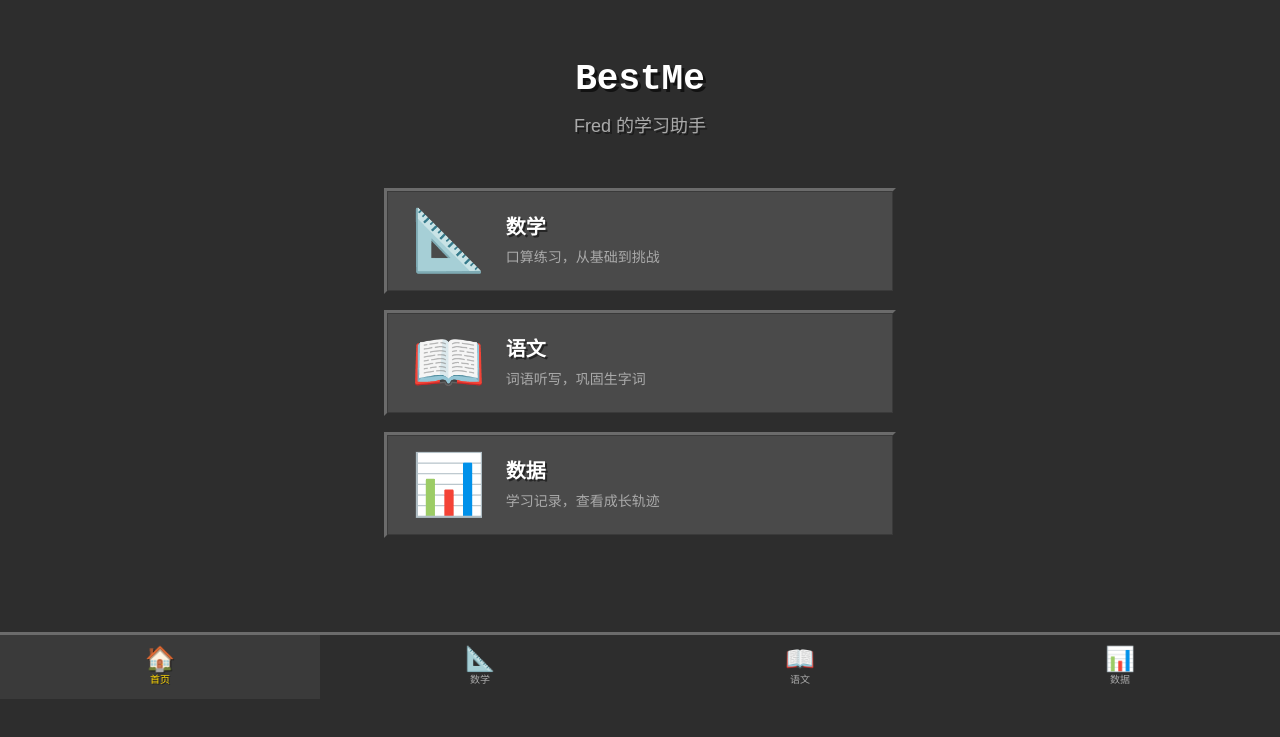
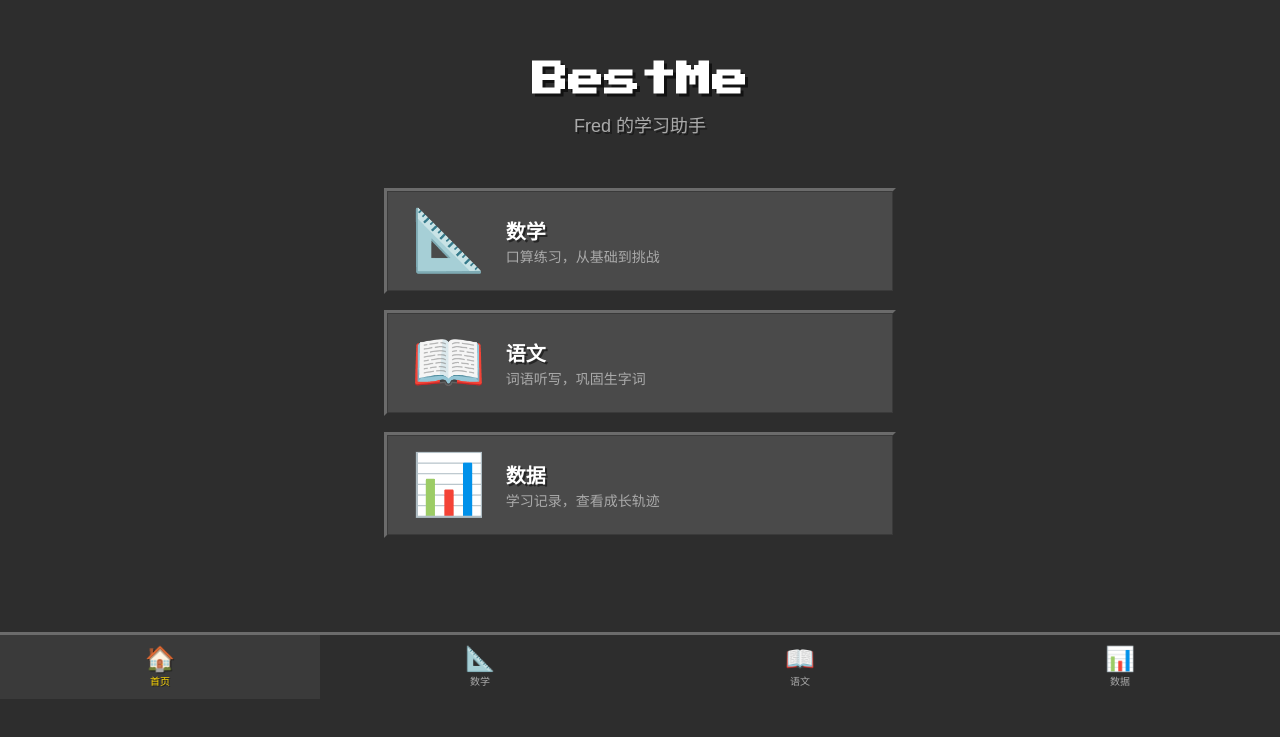
Before and after one commit to tristan074/bestme, a Next.js app: page / in a window 1280 px wide. Shown: the part 101-838 px from the top of the page. Built offline with nearby package versions, Linux system fonts and the light colour scheme.

Commit message:
fix: load Press Start 2P font via link tag instead of CSS @import

```diff
--- a/src/app/globals.css
+++ b/src/app/globals.css
@@ -1,5 +1,4 @@
 @import "tailwindcss";
-@import url('https://fonts.googleapis.com/css2?family=Press+Start+2P&display=swap');
 
 /* ── Minecraft Theme CSS Variables ───────────────────────────────────────── */
 :root {
--- a/src/app/layout.tsx
+++ b/src/app/layout.tsx
@@ -21,6 +21,12 @@
 }>) {
   return (
     <html lang="zh-CN" className="h-full antialiased">
+      <head>
+        <link
+          href="https://fonts.googleapis.com/css2?family=Press+Start+2P&display=swap"
+          rel="stylesheet"
+        />
+      </head>
       <body className="min-h-full flex flex-col pb-20 bg-[#2D2D2D] text-white">
         {children}
         <BottomNav />
```
